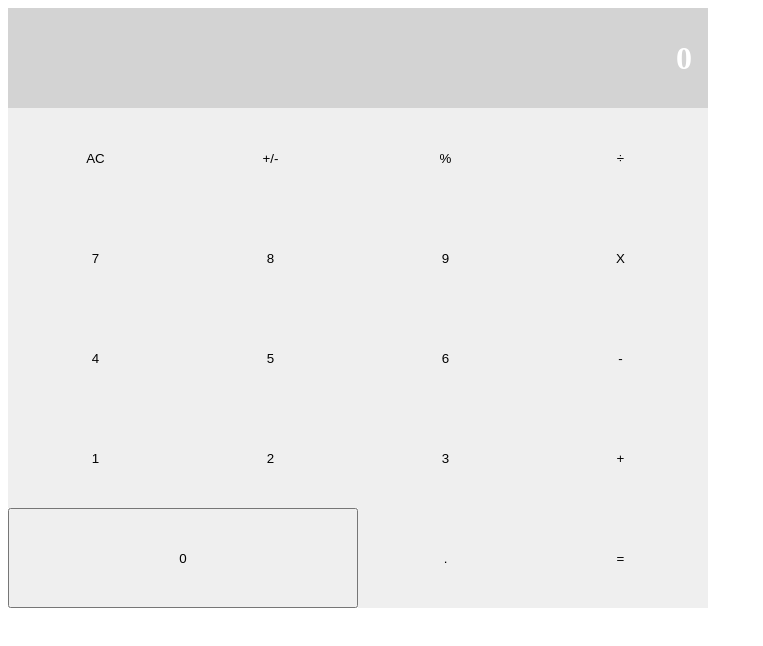
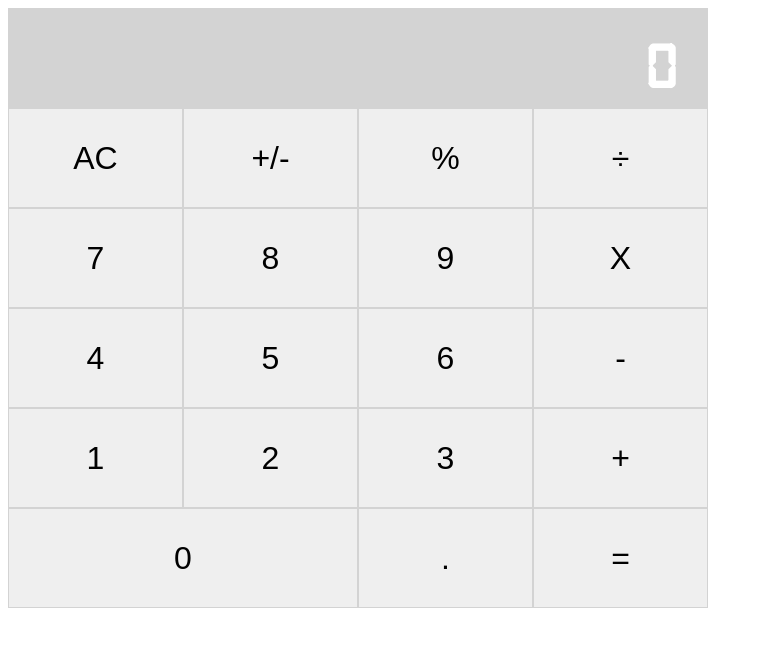
Before and after one commit to carlosveigadev/react-calculator, a React app: page / in a window 1280 px wide. Shown: the whole page, without its empty margins (0-763 px from the left). Built offline with nearby package versions, Linux system fonts and the light colour scheme.

Commit message:
src: finish styling button font size and color and add a new display font

```diff
--- a/src/components/Button.js
+++ b/src/components/Button.js
@@ -8,7 +8,7 @@ const Button = ({ name, clickHandler }) => {
 
   const checkButton = name => {
     if (name === '0') {
-      return styles.button0;
+      return [styles.button, styles.button50].join(' ');
     }
     return styles.button;
   };
--- a/src/styles/style.module.css
+++ b/src/styles/style.module.css
@@ -1,3 +1,15 @@
+@font-face {
+  font-family: digital;
+  font-style: normal;
+  font-weight: 400;
+  src: url(./Digital7-1e1Z.ttf);
+}
+
+body {
+  font-family: digital, sans-serif;
+  font-size: 2em;
+}
+
 .app {
   /* display: flex; */
   width: 700px;
@@ -24,13 +36,14 @@
 
 .button {
   width: 25%;
-  border: lightgrey;
+  border: 1px solid lightgray;
+  font-size: 1em;
 }
 
 .button:hover {
   background-color: white;
 }
 
-.button0 {
+.button50 {
   width: 50%;
 }
```
Also changed, not shown: src/styles/Digital7-1e1Z.ttf (added).
